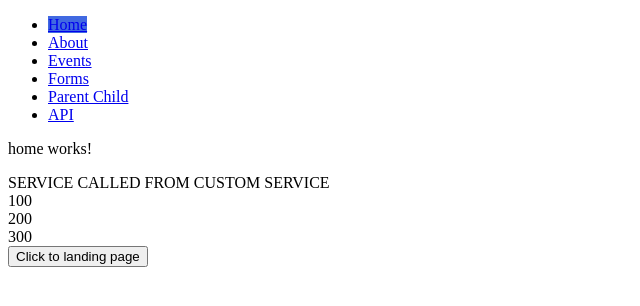
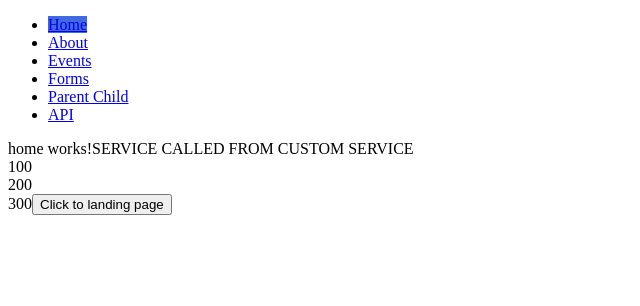
Before and after one commit to manimac/divya_weekend, an Angular app: page /home in a window 1280 px wide. Shown: the top 306 px of the page, without its empty margins (0-640 px from the left). Built offline with nearby package versions, Linux system fonts and the light colour scheme.

Commit message:
Directives

```diff
--- a/src/app/app.module.ts
+++ b/src/app/app.module.ts
@@ -20,6 +20,7 @@ import { ConvertToDollarPipe, ToUpperPipe } from './pipes/convert-to-dollar.pipe
 import { InputFilterPipe } from './pipes/input-filter.pipe';
 import { ApiComponent } from './api/api.component';
 import { HttpClientModule } from '@angular/common/http';
+import { CustomDirective } from './directives/custom.directive';
 
 @NgModule({
   declarations: [
@@ -37,7 +38,8 @@ import { HttpClientModule } from '@angular/common/http';
     ConvertToDollarPipe,
     ToUpperPipe,
     InputFilterPipe,
-    ApiComponent
+    ApiComponent,
+    CustomDirective
   ],
   imports: [
     BrowserModule,
--- /dev/null
+++ b/src/app/directives/custom.directive.ts
@@ -0,0 +1,21 @@
+import { Directive, HostBinding, HostListener, Input } from '@angular/core';
+
+@Directive({
+  selector: '[trainingCustom]'
+})
+export class CustomDirective {
+
+  @Input() trainingCustom;
+  constructor() { }
+
+  @HostBinding('style.background') border;
+  @HostListener('mouseover') test1(){
+    this.border = 'red';
+  }
+
+  @HostListener('mouseout') test2(){
+    if(this.trainingCustom == 'test'){
+      this.border = 'green';
+    }
+  }
+}
--- a/src/app/home/home.component.html
+++ b/src/app/home/home.component.html
@@ -1,5 +1,5 @@
-<p>home works!</p>{{serviceText|toUpper}}
+<span [trainingCustom]="'test'">home works!</span>{{serviceText|toUpper}}
 <div>{{price1|convertToDollar}}</div>
 <div>{{price2|convertToDollar}}</div>
-<div>{{price3|convertToDollar}}</div>
+<span trainingCustom>{{price3|convertToDollar}}</span>
 <button (click)="callToLandingPage()">Click to landing page</button>
```
Also changed, not shown: 1 other file (tests, documents, lock files or other folders).
